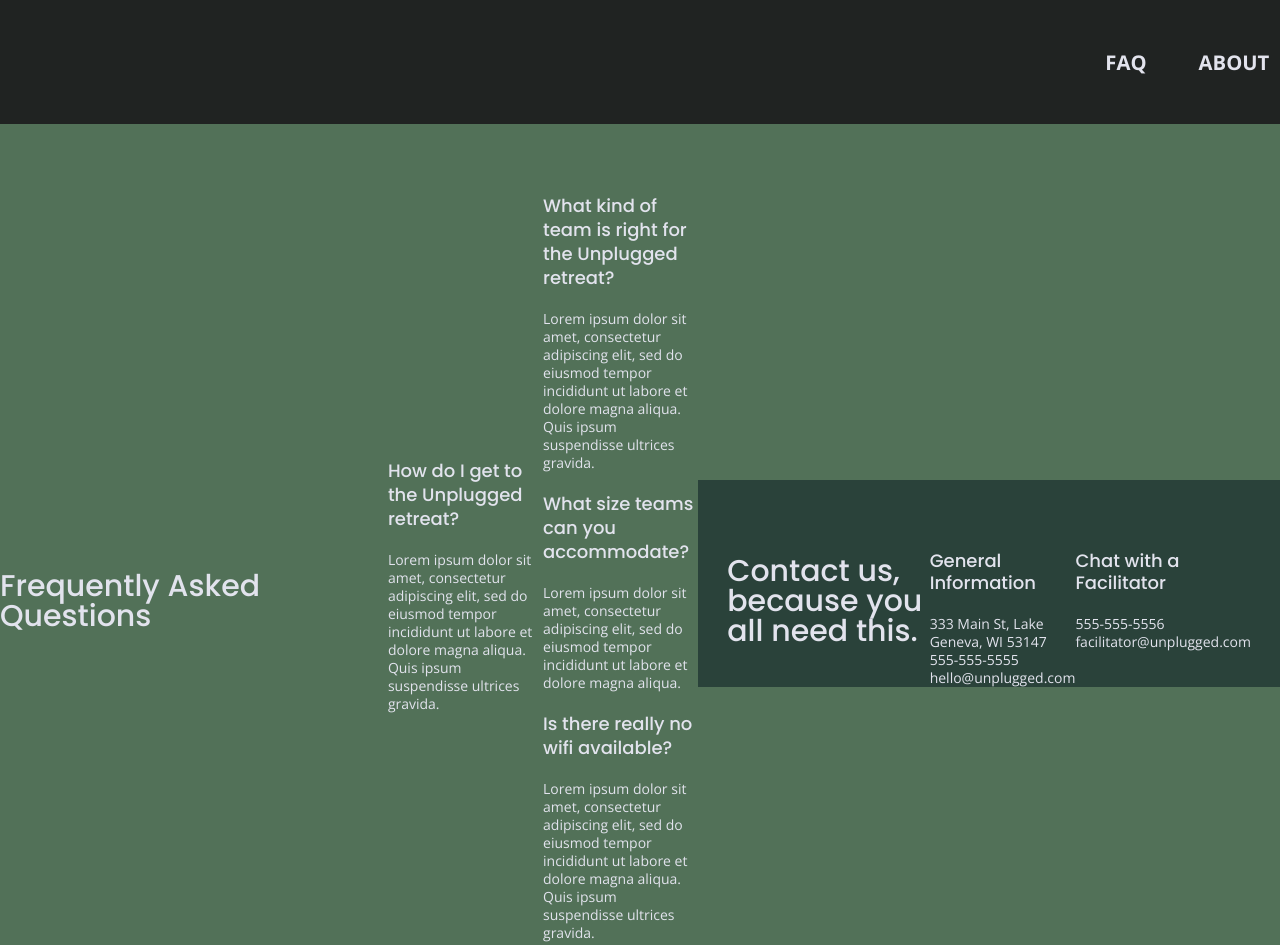
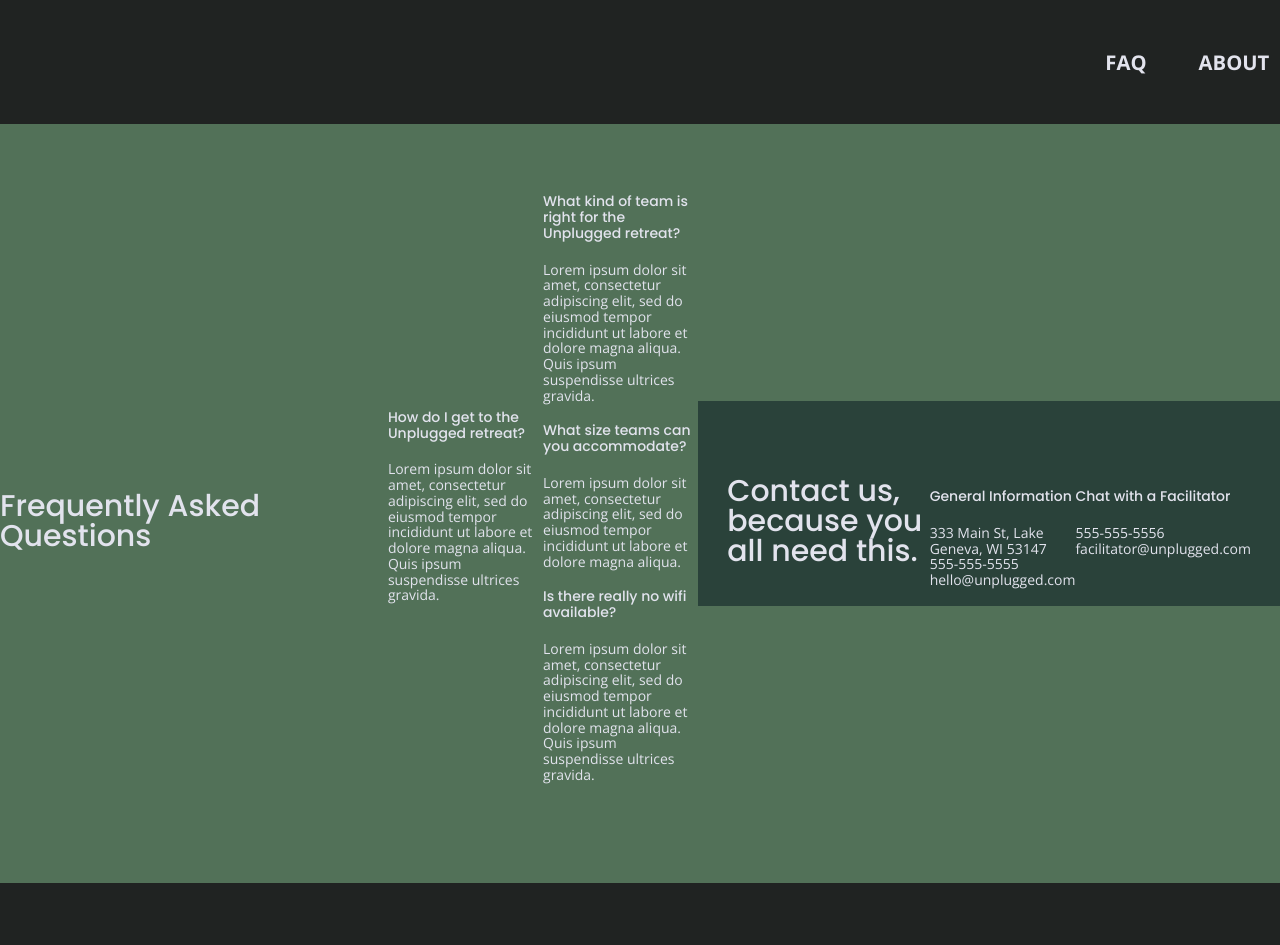
Before and after one commit to molligould/unplugged-retreat, a website: page faq/index.html in a window 1280 px wide. Shown: the top 945 px of the page. Drawn offline with nearby package versions, Linux system fonts and the light colour scheme.

Commit message:
Made google map responsive

```diff
--- a/css/main.css
+++ b/css/main.css
@@ -617,6 +617,10 @@ address {
         width: 45%;
     }
 
+    .map-figure {
+      padding-bottom: 45.5%;
+    }
+
     .contact-section .content-wrapper h2 {
         width: 80%;
     }
@@ -626,6 +630,10 @@ address {
         justify-content: space-between;
         align-items: flex-start;
 }
+
+   .contact-content h4 {
+     font-size: 1.5em;
+   }
 
 /* ==========================================================================
    FAQ Page
@@ -640,6 +648,12 @@ address {
 
     .faq h2 {
         width: 100%;
+    }
+
+    .faq h4,
+    .faq p {
+      font-size: .875em;
+      line-height: 1.125em;
     }
 
 @media only screen and (min-width: 1200px) {
```
